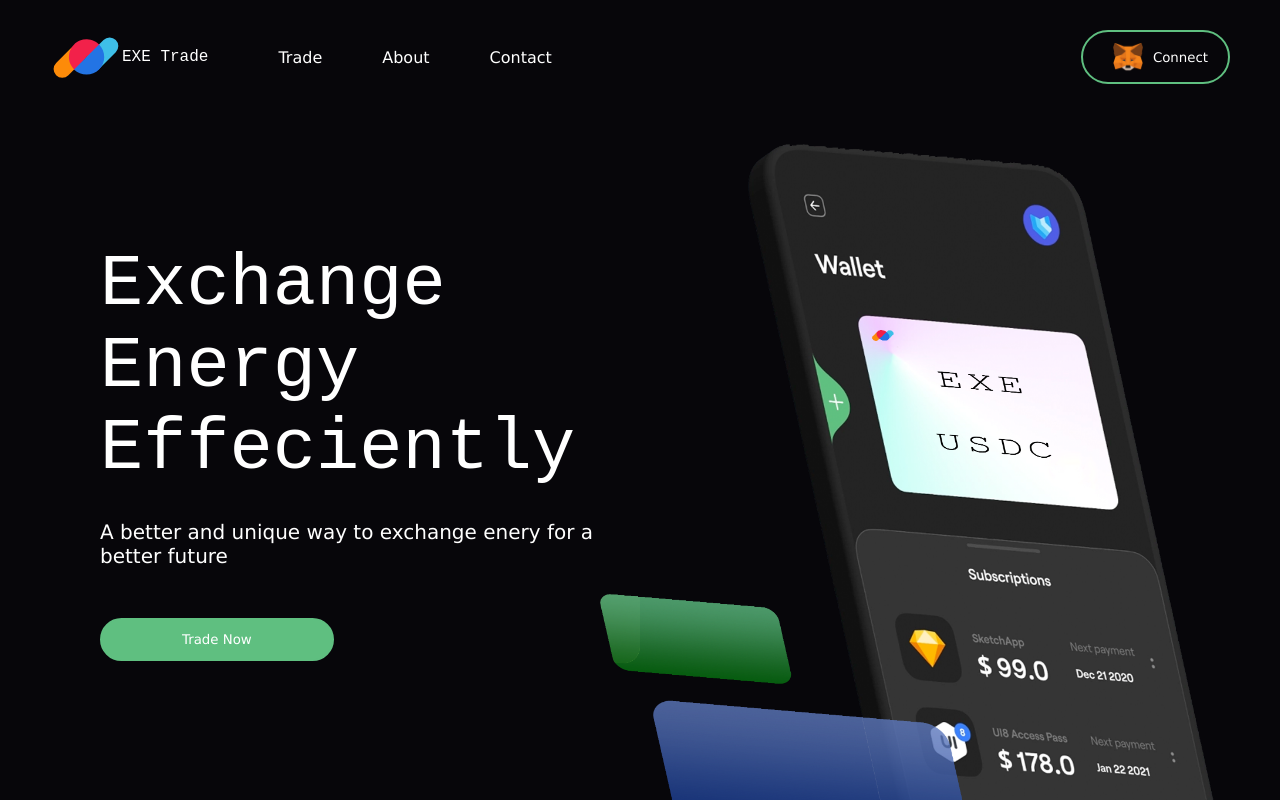
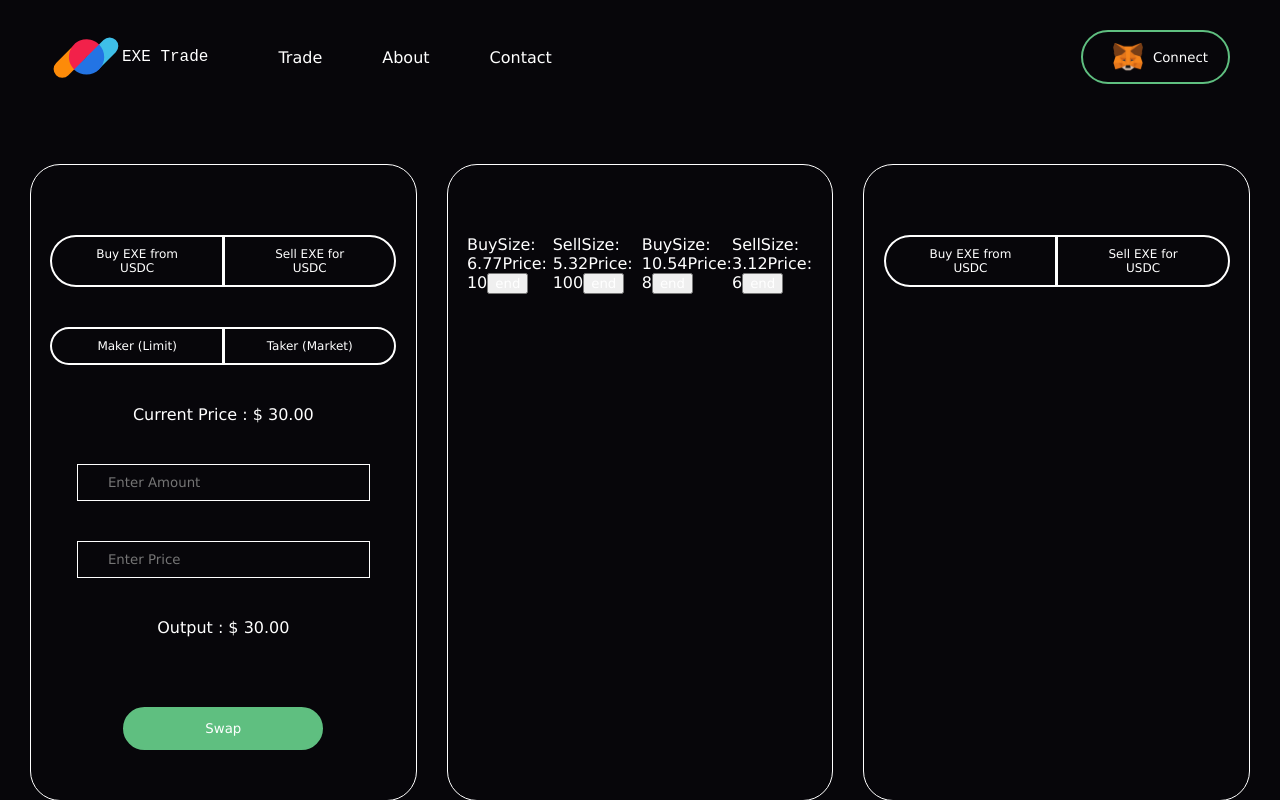
Before and after one commit to code-death/exe-exchange, a React (Create React App) app: page /trade in a window 1280 px wide. Shown: the top 800 px of the page. Built offline with nearby package versions, Linux system fonts and the light colour scheme.

Commit message:
Added routes to trade page and one column in trade page

```diff
--- a/package.json
+++ b/package.json
@@ -8,6 +8,7 @@
     "@testing-library/user-event": "^13.5.0",
     "react": "^18.2.0",
     "react-dom": "^18.2.0",
+    "react-router-dom": "^6.10.0",
     "react-scripts": "5.0.1",
     "web-vitals": "^2.1.4"
   },
--- a/src/App.css
+++ b/src/App.css
@@ -38,7 +38,6 @@ body {
   padding: 0px 30px;
 }
 .nav-link:hover {
-
   cursor: pointer;
 }
 .shadow:hover {
@@ -97,3 +96,74 @@ body {
   background-color: #5fbf80;
   padding: 12px 80px;
 }
+
+a {
+  text-decoration: none;
+}
+
+.trade {
+  margin: 50px 30px 50px 0;
+  display: flex;
+}
+
+.tradeBlock {
+  display: flex;
+  flex-direction: column;
+  width: 33vw;
+  align-items: center;
+  border: 1px solid white;
+  border-radius: 30px;
+  margin-left: 30px;
+  padding: 50px 0;
+}
+.selectorBlock {
+  display: flex;
+  align-items: center;
+  justify-content: center;
+  margin: 20px 0;
+  width: 90%;}
+
+.selectorBlock::after {
+  background-color: black;
+}
+
+.selector {
+  background-color: #07060A;
+  border: 2px solid white;
+  padding: 10px 40px;
+  font-size: 12px;
+  width: 100%;
+  cursor: pointer;
+}
+
+.selectorLeft {
+  border-top-left-radius: 50px;
+  border-bottom-left-radius: 50px;
+  border-right: 1px white solid;
+}
+.selectorRight {
+  border-top-right-radius: 50px;
+  border-bottom-right-radius: 50px;
+}
+.selectorLeft:active {
+  background-color: white;
+  color: black;
+}
+.selectorRight:active {
+  background-color: white;
+  color: black;
+}
+
+.input {
+  background-color: #07060A;
+  border: 1px solid white;
+  width: 60%;
+  padding: 10px 30px;
+  color: white;
+  margin: 20px 0;
+}
+
+.input:focus {
+  outline: none;
+  box-shadow: 0px 0px 10px 1px #5fbf80;
+}
--- /dev/null
+++ b/src/Router.js
@@ -0,0 +1,15 @@
+import React from 'react'
+import {createBrowserRouter} from 'react-router-dom'
+import App from './App';
+import Trade from './components/Trade';
+
+export const router = createBrowserRouter([
+    {
+      path: "/",
+      element: <App />,
+    },
+    {
+        path: "/trade",
+        element: <Trade />,
+    }
+  ]);
--- a/src/components/Hero.js
+++ b/src/components/Hero.js
@@ -1,4 +1,4 @@
-import React from 'react'
+import {Link} from 'react-router-dom'
 import heroImage from '../assets/Layer 2.png'
 
 export default function Hero() {
@@ -8,8 +8,8 @@ export default function Hero() {
         <h1 className='heading'>
             Exchange Energy Effeciently
         </h1>
-        <p>A better and unique way to exchange enery for a better future</p>
-        <button className='metamask-connect heroButton'>Trade Now</button>
+        <p>A better and unique way to exchange energy for a better future</p>
+        <Link to='/trade'><button className='metamask-connect heroButton'>Trade Now</button></Link>
         </div>
         <img className='heroImage' src={heroImage} alt="" />
     </div>
--- a/src/components/Navbar.js
+++ b/src/components/Navbar.js
@@ -1,6 +1,7 @@
 import React from 'react'
 import logo from  '../Logo.svg'
 import icon from '../metamask-icon.png'
+import {Link} from 'react-router-dom'
 
 export default function Navbar() {
   return (
@@ -8,7 +9,7 @@ export default function Navbar() {
         <div className='left-section'>
             <span className='logo-section'><img className='company-logo' src={logo} alt="company Logo" /><p className='company-name'>EXE Trade</p></span>
             <ul className='nav-links'>
-                <li className='nav-link'><span className='shadow'>Trade</span></li>
+                <Link to='/trade'><li className='nav-link'><span className='shadow'>Trade</span></li></Link>
                 <li className='nav-link'><span className='shadow'>About</span></li>
                 <li className='nav-link'><span className='shadow'>Contact</span></li>
             </ul>
--- /dev/null
+++ b/src/components/Trade.js
@@ -0,0 +1,79 @@
+import React from 'react'
+import '../App.css'
+import Navbar from './Navbar'
+
+
+const positionData = [
+    {
+        direction: 'Buy',
+        size: '6.77',
+        price: '10'
+    },
+    {
+        direction: 'Sell',
+        size: '5.32',
+        price: '100'
+    },
+    {
+        direction: 'Buy',
+        size: '10.54',
+        price: '8'
+    },
+    {
+        direction: 'Sell',
+        size: '3.12',
+        price: '6'
+    },
+]
+
+export default function Trade() {
+  return (
+    <>
+    <Navbar />
+    <div className='trade'>
+        <div className='tradeBlock'>
+            <div className='selectorBlock'>
+                <button className='selector selectorLeft'>
+                    Buy EXE from USDC
+                </button>
+                <button className='selector selectorRight'>
+                    Sell EXE for USDC
+                </button>
+            </div>
+            <div className='selectorBlock'>
+                <button className='selector selectorLeft'>
+                    Maker (Limit)
+                </button>
+                <button className='selector selectorRight'>
+                    Taker (Market)
+                </button>
+            </div>
+            <p style ={{margin: '20px 0'}}>Current Price : $ 30.00</p>
+            <input type="text" name="amount" className='input inputAmount' placeholder='Enter Amount'/>
+            <input type="text" name="price" className='input inputPrice' placeholder='Enter Price'/>
+            <p style ={{margin: '20px 0'}}>Output : $ 30.00</p>
+            <button className='metamask-connect heroButton'>Swap</button>
+        </div>
+        <div className='tradeBlock'>
+        <div className='selectorBlock'>
+                {positionData.map(item => (<div className='infoBlock'>
+                    <span className='infoItem'>{item.direction}</span>
+                    <span className='infoItem'>Size: {item.size}</span>
+                    <span className='infoItem'>Price: {item.price}</span>
+                    <button className='endButton'>end</button>
+                </div>))}
+            </div>
+        </div>
+        <div className='tradeBlock'>
+        <div className='selectorBlock'>
+                <button className='selector selectorLeft'>
+                    Buy EXE from USDC
+                </button>
+                <button className='selector selectorRight'>
+                    Sell EXE for USDC
+                </button>
+            </div>
+        </div>
+    </div></>
+  )
+}
--- a/src/index.js
+++ b/src/index.js
@@ -3,11 +3,15 @@ import ReactDOM from 'react-dom/client';
 import './index.css';
 import App from './App';
 import reportWebVitals from './reportWebVitals';
+import {
+  RouterProvider,
+} from "react-router-dom";
+import { router } from './Router';
 
 const root = ReactDOM.createRoot(document.getElementById('root'));
 root.render(
   <React.StrictMode>
-    <App />
+    <RouterProvider router={router}><App /></RouterProvider>
   </React.StrictMode>
 );
 
```
Also changed, not shown: 2 other files (tests, documents, lock files or other folders).
